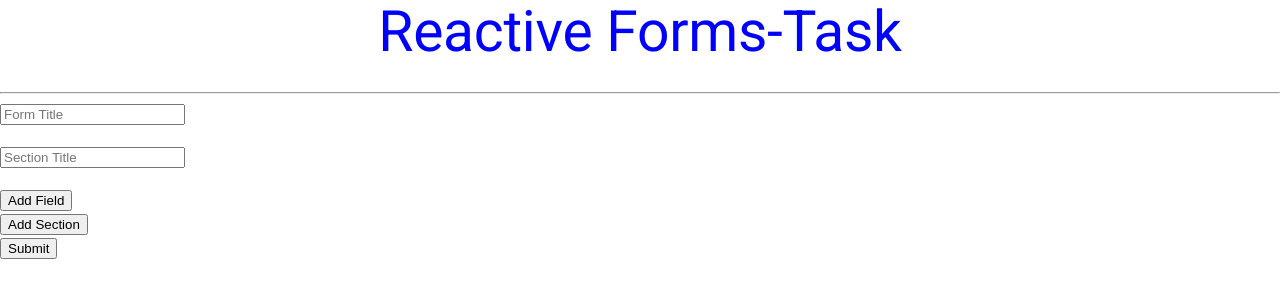
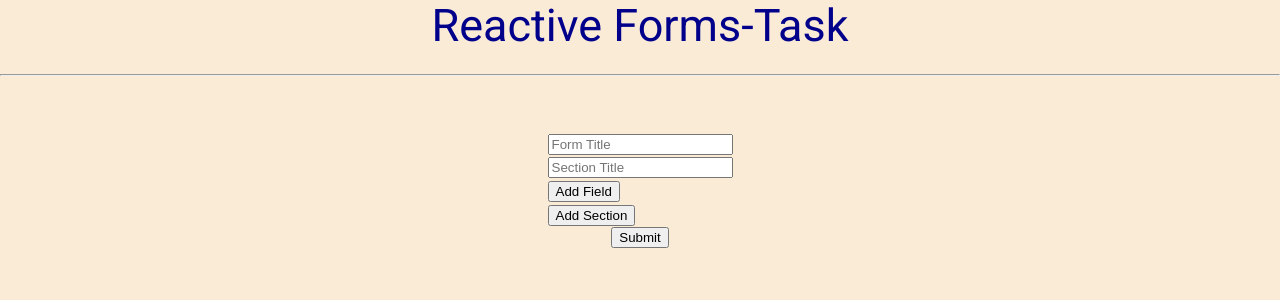
Before and after one commit to karunakar516/Inncircles-Task, an Angular app in the folder angular-reactiveforms-mongodb/: page / in a window 1280 px wide. Shown: the top 300 px of the page. Built offline with nearby package versions, Linux system fonts and the light colour scheme.

Commit message:
Styling under process

```diff
--- a/angular-reactiveforms-mongodb/src/app/user-form/user-form.component.css
+++ b/angular-reactiveforms-mongodb/src/app/user-form/user-form.component.css
@@ -1,13 +1,19 @@
-h1{
+h2{
     text-align: center;
-    color: blue;
+    color: darkblue;
 }
-.formClass{
+form{
     display: flex;
-    flex-direction:column;
+    flex-direction: column;
     align-items: center;
+    justify-items: auto;
     padding: 50px;
 }
-input{
-    margin-bottom: 20px;
+fTitle{
+    height: 50px;
+    width: 50px;
+    box-sizing: border-box;
 }
+form>div{
+    box-shadow: inset;
+}
--- a/angular-reactiveforms-mongodb/src/app/user-form/user-form.component.html
+++ b/angular-reactiveforms-mongodb/src/app/user-form/user-form.component.html
@@ -1,7 +1,7 @@
-<h1>Reactive Forms-Task</h1>
+<h2>Reactive Forms-Task</h2>
 <hr/>
 <form [formGroup]="userForm" (ngSubmit)="submit()">
-  <input formControlName="formTitle" placeholder="Form Title" />
+  <input class="fTitle" formControlName="formTitle" placeholder="Form Title" />
   <div formArrayName="sections">
     <div
       *ngFor="let section of getSections().controls; let i = index"
@@ -47,6 +47,7 @@
           <input type="checkbox" formControlName="require" /> Required
           <input type="checkbox" formControlName="showCard" /> Show on Card
           <input type="checkbox" formControlName="unique" /> Unique
+
         </div>
       </div>
       <button type="button" (click)="addField(i)">Add Field</button>
--- a/angular-reactiveforms-mongodb/src/styles.css
+++ b/angular-reactiveforms-mongodb/src/styles.css
@@ -1,4 +1,4 @@
 /* You can add global styles to this file, and also import other style files */
 
 html, body { height: 100%; }
-body { margin: 0; font-family: Roboto, "Helvetica Neue", sans-serif; }
+body { margin: 0; border:0, Roboto, "Helvetica Neue", sans-serif; background-color: antiquewhite;}
```
